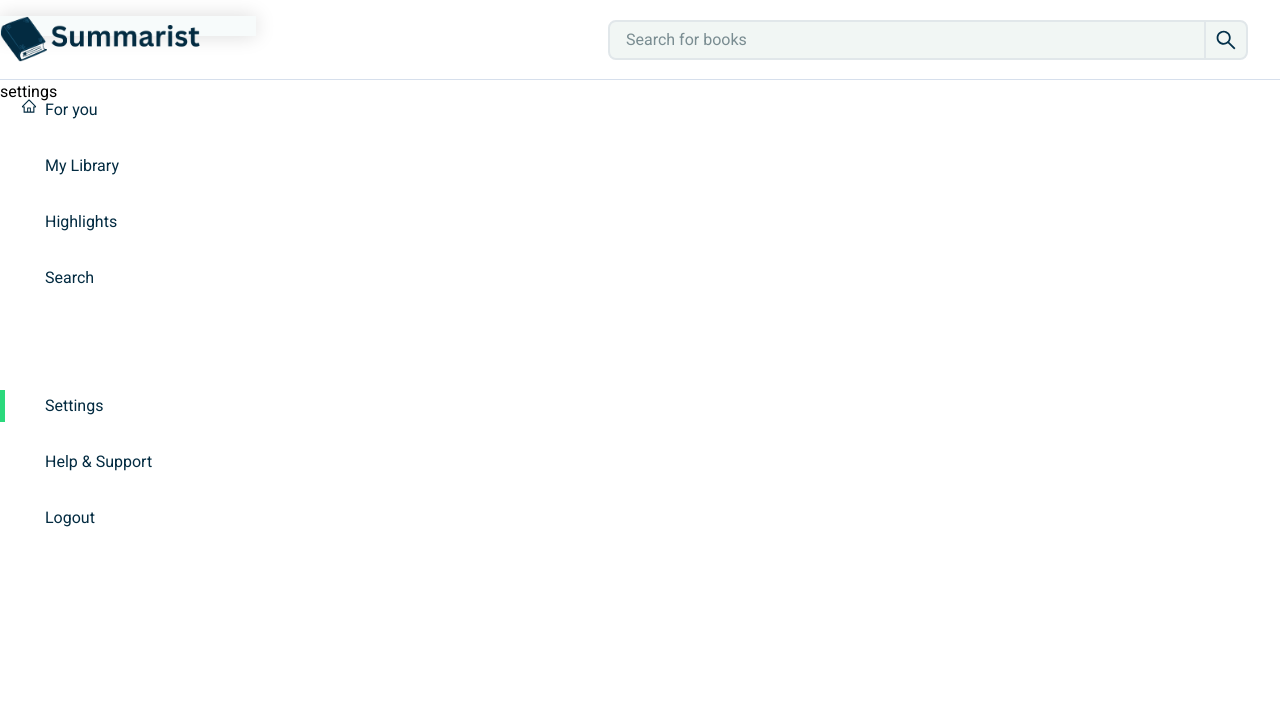
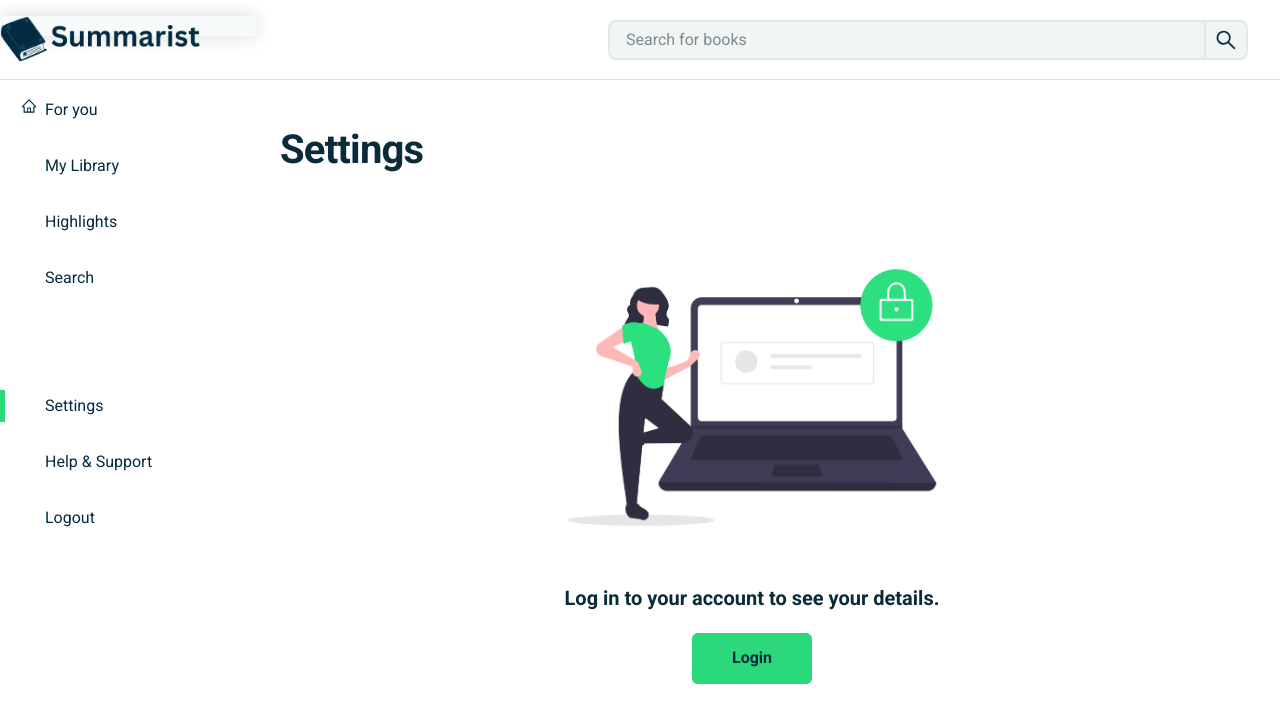
Before and after one commit to gearkid1127/Summarist, a Next.js app: page /settings in a window 1280 px wide. Shown: the top 722 px of the page. Built offline with nearby package versions, Linux system fonts and the light colour scheme; no server answers.

Commit message:
added envar and api function for search bar

```diff
--- /dev/null
+++ b/app/book/[id]/BookGateClient.tsx
@@ -0,0 +1,31 @@
+"use client";
+
+import { useEffect } from "react";
+import { useRouter } from "next/navigation";
+import { useAuth } from "@/providers/AuthProvider";
+
+type Props = {
+  subscriptionRequired?: boolean | string | number;
+};
+
+export default function BookGateClient({ subscriptionRequired }: Props) {
+  const router = useRouter();
+  const { user, loading, isPremium } = useAuth();
+
+  const requiresSub =
+    subscriptionRequired === true ||
+    subscriptionRequired === "true" ||
+    subscriptionRequired === 1 ||
+    subscriptionRequired === "1";
+
+  useEffect(() => {
+    if (loading) return;
+
+    // If this book is premium and the user isn't premium, bounce to choose-plan
+    if (requiresSub && (!user || !isPremium)) {
+      router.replace("/choose-plan");
+    }
+  }, [loading, requiresSub, user, isPremium, router]);
+
+  return null;
+}
--- a/app/book/[id]/page.tsx
+++ b/app/book/[id]/page.tsx
@@ -1,27 +1,30 @@
-
 import styles from "./page.module.css";
 import { getBookById } from "@/app/lib/booksApi";
 import { roundToNearestTenth } from "@/app/components/ratingHelper/ratingHelper";
 import Link from "next/link";
+import BookGateClient from "./BookGateClient";
 
 type BookPageProps = {
   params: Promise<{ id: string }>;
 };
 
-
 export default async function BookPage({ params }: BookPageProps) {
   const { id } = await params;
-  const book = await getBookById(id)
-
+  const book = await getBookById(id);
 
   return (
     <div className={styles.row}>
+      <BookGateClient
+        subscriptionRequired={(book as any).subscriptionRequired}
+      />
       <div className={styles.container}>
         <div className={styles["inner__wrapper"]}>
           <div className={styles["inner__book"]}>
             <div className={styles["inner-book__title"]}>{book.title}</div>
             <div className={styles["inner-book__author"]}>{book.author}</div>
-            <div className={styles["inner-book__subtitle"]}>{book.subTitle}</div>
+            <div className={styles["inner-book__subtitle"]}>
+              {book.subTitle}
+            </div>
             <div className={styles["inner-book__wrapper"]}>
               <div className={styles["inner-book__description--wrapper"]}>
                 <div className={styles["inner-book__description"]}>
@@ -120,7 +123,8 @@ export default async function BookPage({ params }: BookPageProps) {
                 </div>
                 <div className={styles["inner-book__read--text"]}>Read</div>
               </button>
-              <Link href={book.audioLink}><button className={styles["inner-book__read--btn"]}>
+              <Link href={book.audioLink}>
+                <button className={styles["inner-book__read--btn"]}>
                   <div className={styles["inner-book__read--icon"]}>
                     <svg
                       stroke="currentColor"
@@ -175,7 +179,11 @@ export default async function BookPage({ params }: BookPageProps) {
           </div>
           <div className={styles["inner-book__img-wrapper"]}>
             <figure className={styles["book__image--wrapper"]}>
-                <img src={book.imageLink} alt="" className={styles["book__image"]} />
+              <img
+                src={book.imageLink}
+                alt=""
+                className={styles["book__image"]}
+              />
             </figure>
           </div>
         </div>
--- a/app/choose-plan/page.tsx
+++ b/app/choose-plan/page.tsx
@@ -18,6 +18,7 @@ export default function Plans() {
   }, [loading, isPremium, router]);
 
   if (loading) return null;
+  if (user && isPremium) return null;
 
   const yearlyPriceId = process.env.NEXT_PUBLIC_STRIPE_PRICE_YEARLY!;
   const monthlyPriceId = process.env.NEXT_PUBLIC_STRIPE_PRICE_MONTHLY!;
--- a/app/components/nav/NavBar.tsx
+++ b/app/components/nav/NavBar.tsx
@@ -72,9 +72,9 @@ export default function NavBar() {
 
                 {!loading && user && (
                   <li className="nav__list nav__list--user">
-                    <span className="nav__user-name">
-                      Hi, {user.displayName || "User"}
-                    </span>
+                    <Link href={"for-you"}><span className="nav__user-name">
+                      My Account
+                    </span></Link>
                     <button onClick={handleLogout}>logout</button>
                   </li>
                 )}
--- a/app/globals.css
+++ b/app/globals.css
@@ -425,6 +425,7 @@ Authorization Modal
 
 .nav__user-name {
   padding: 0 0.5rem;
+  margin-right: 1rem;
 }
 
 .nav__search {
--- a/app/lib/booksApi.ts
+++ b/app/lib/booksApi.ts
@@ -33,10 +33,38 @@ export type Book = {
   bookDescription: string;
   authorDescription: string;
   subscriptionRequired: boolean;
-  tags: string [];
+  tags: string[];
   duration: string;
+};
 
+// lib/booksApi.ts
+
+export type SearchBook = {
+  id: string;
+  title: string;
+  author: string;
+  imageLink: string;
+  averageRating?: number;
+  totalRating?: number;
 };
+
+const SEARCH_BASE = process.env.NEXT_PUBLIC_BOOKS_SEARCH_API!;
+
+
+export async function searchBooks(search: string, signal?: AbortSignal) {
+  const q = search.trim();
+  if (!q) return [];
+
+  const url = `${SEARCH_BASE}?search=${encodeURIComponent(q)}`;
+
+  const res = await fetch(url, { signal, cache: "no-store" });
+  if (!res.ok) {
+    const text = await res.text().catch(() => "");
+    throw new Error(`searchBooks failed ${res.status}: ${text.slice(0, 200)}`);
+  }
+
+  return (await res.json()) as SearchBook[];
+}
 
 function normalizeSubscriptionRequired(value: unknown): boolean {
   return value === true || value === "true" || value === 1 || value === "1";
--- /dev/null
+++ b/app/settings/page.module.css
@@ -0,0 +1,158 @@
+/* app/settings/page.module.css */
+
+.settings {
+  width: 100%;
+  max-width: 62rem;
+  margin-left: 16rem;
+  padding: 2.5rem 1.5rem 4rem;
+}
+
+.title {
+  font-size: 2.5rem;
+  font-weight: 700;
+  letter-spacing: -0.02em;
+  margin: 0 0 0.75rem;
+  color: #0b2b3a;
+}
+
+.titleUnderline {
+  width: 9rem;
+  height: 0.2rem;
+  background: #8c8e8e;
+  border-radius: 999px;
+  margin-bottom: 2.5rem;
+}
+
+/* Logged-out card */
+.loginCard {
+  width: 100%;
+  display: flex;
+  flex-direction: column;
+  align-items: center;
+  justify-content: center;
+  padding: 2.5rem 1rem 3rem;
+  gap: 1.25rem;
+}
+
+.loginImage {
+  width: min(30rem, 100%);
+  height: auto;
+  display: block;
+}
+
+.loginText {
+  font-size: 1.25rem;
+  font-weight: 700;
+  color: #0b2b3a;
+  text-align: center;
+  margin: 0;
+}
+
+.loginBtn {
+  appearance: none;
+  border: none;
+  background: #2bd97c;
+  color: #0b2b3a;
+  font-weight: 700;
+  font-size: 1rem;
+  padding: 0.85rem 2.5rem;
+  border-radius: 0.35rem;
+  cursor: pointer;
+  transition: transform 120ms ease, filter 120ms ease;
+}
+
+.loginBtn:hover {
+  filter: brightness(0.98);
+  transform: translateY(-1px);
+}
+
+.loginBtn:active {
+  transform: translateY(0);
+}
+
+/* Logged-in content block (matches the small centered “card” look) */
+.panel {
+  width: 100%;
+  max-width: 22rem;
+  margin: 0 auto;
+  padding-top: 0.5rem;
+}
+
+.sectionTitle {
+  font-size: 1.25rem;
+  font-weight: 700;
+  letter-spacing: -0.02em;
+  margin: 0 0 0.75rem;
+  color: #0b2b3a;
+}
+
+.panelUnderline {
+  width: 9rem;
+  height: 0.2rem;
+  background: #e6edf2;
+  border-radius: 999px;
+  margin-bottom: 1.75rem;
+}
+
+.sectionLabel {
+  font-size: 1.05rem;
+  font-weight: 700;
+  color: #0b2b3a;
+  margin: 0 0 0.4rem;
+}
+
+.valueText {
+  font-size: 1rem;
+  color: #0b2b3a;
+  margin: 0 0 1.25rem;
+}
+
+.divider {
+  width: 100%;
+  height: 0.1rem;
+  color: #e3e9e9;
+  background: #e6edf2;
+  border-radius: 999px;
+  margin: 1.25rem 0 1.25rem;
+}
+
+.upgradeBtn {
+  display: inline-flex;
+  align-items: center;
+  justify-content: center;
+  border: none;
+  background: #2bd97c;
+  color: #0b2b3a;
+  font-weight: 700;
+  font-size: 1rem;
+  padding: 0.85rem 1.25rem;
+  border-radius: 0.35rem;
+  cursor: pointer;
+  transition: transform 120ms ease, filter 120ms ease;
+}
+
+.upgradeBtn:hover {
+  filter: brightness(0.98);
+  transform: translateY(-1px);
+}
+
+.upgradeBtn:active {
+  transform: translateY(0);
+}
+
+/* Mobile spacing */
+@media (max-width: 768px) {
+  .settings {
+    padding: 2rem 1.25rem 3.5rem;
+    margin-left: 2rem;
+    justify-content: left;
+  }
+
+  .title {
+    font-size: 2.15rem;
+  }
+
+  .panelTitle {
+    font-size: 2rem;
+  }
+}
--- a/app/settings/page.tsx
+++ b/app/settings/page.tsx
@@ -1,7 +1,64 @@
-import React from 'react'
+"use client";
 
-export default function settings() {
+import Link from "next/link";
+import { useAuth } from "@/providers/AuthProvider";
+import styles from "./page.module.css";
+
+export default function SettingsPage() {
+  const { user, loading, isPremium } = useAuth();
+
+  if (loading) return null; // or a spinner if you want
+
+  // Not logged in UI (matches assignment)
+  if (!user) {
+    return (
+      <div className={styles.settings}>
+        <h1 className={styles.title}>Settings</h1>
+
+        <div className={styles.loginCard}>
+          <img
+            className={styles.loginImage}
+            src="/assets/login.png"
+            alt="Login required"
+          />
+          <div className={styles.loginText}>
+            Log in to your account to see your details.
+          </div>
+          <Link href="/">
+            <button className={styles.loginBtn}>Login</button>
+          </Link>
+        </div>
+      </div>
+    );
+  }
+
+  // Logged in UI
+  const planLabel = isPremium ? "premium" : "Basic";
+
   return (
-    <div>settings</div>
-  )
+    <div className={styles.settings}>
+      <h1 className={styles.title}>Settings</h1>
+
+      <div className={styles.card}>
+        <div className={styles.sectionTitle}>Your Subscription plan</div>
+
+        {!isPremium ? (
+          <>
+            <div className={styles.value}>{planLabel}</div>
+            <hr className={styles.divider} />
+            <Link href="/choose-plan">
+              <button className={styles.upgradeBtn}>Upgrade to Premium</button>
+            </Link>
+          </>
+        ) : (
+          <div className={styles.value}>{planLabel}</div>
+        )}
+
+        <hr className={styles.divider} />
+
+        <div className={styles.sectionTitle}>Email</div>
+        <div className={styles.value}>{user.email ?? "No email found"}</div>
+      </div>
+    </div>
+  );
 }
```
Also changed, not shown: app/settings/page.module.tsx (deleted). Lines whose indentation alone changed are shown as unchanged.
